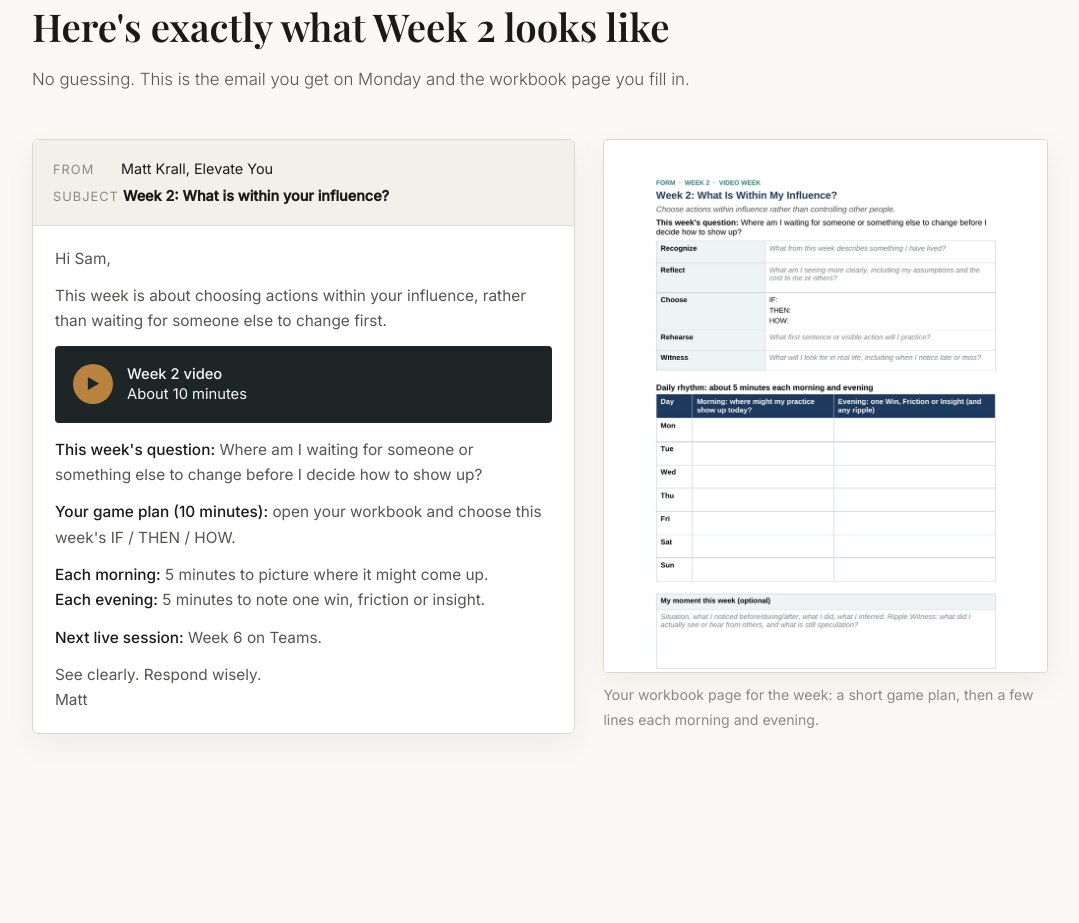
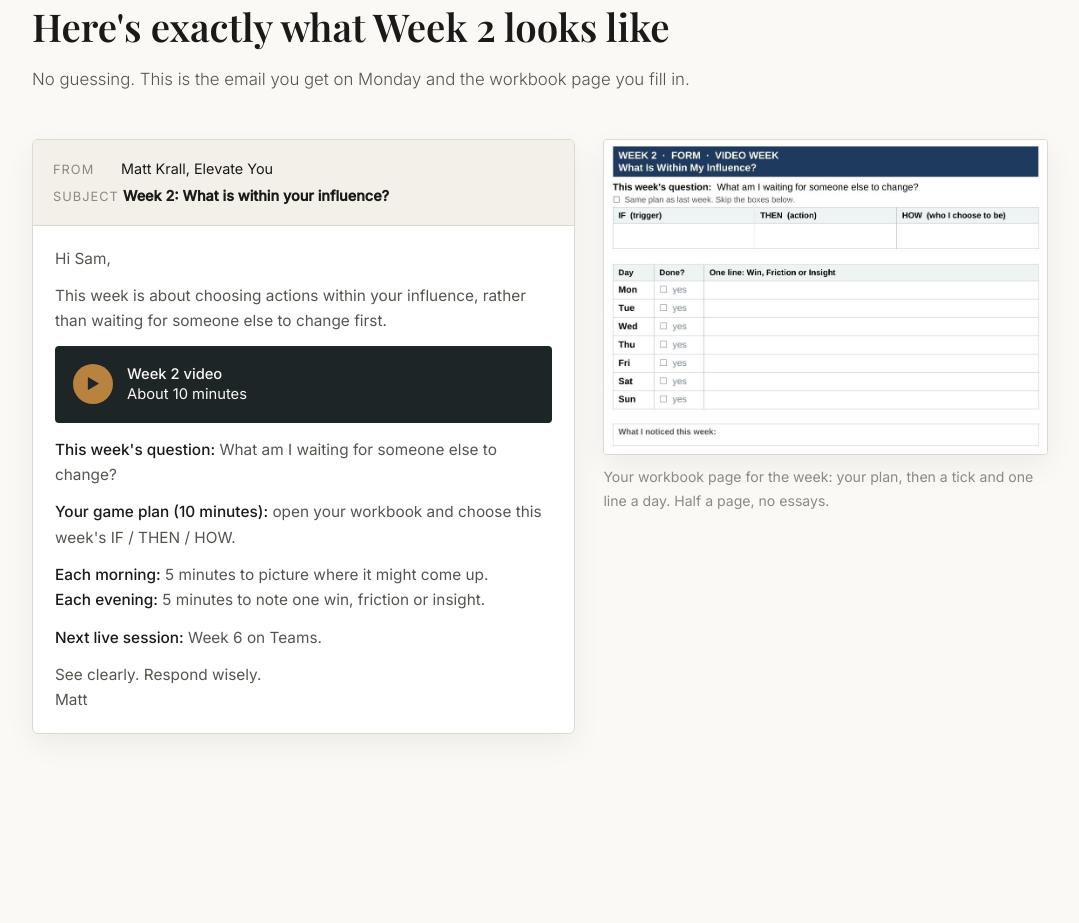
Before and after one commit to Streamlab-ai/matt-website, a plain HTML site: page founding-cohort.html in a window 1280 px wide. Shown: the part 2442-3365 px from the top of the page, without its empty margins (100-1179 px from the left). Drawn offline with nearby package versions, Linux system fonts and the light colour scheme; a script that the page names is missing; a web font is replaced by a local one.

Commit message:
Sample week: show the new short workbook page and matching Week 2 email question
Co-Authored-By: Claude Sonnet 5.5 <noreply@anthropic.com>
Claude-Session: https://claude.ai/code/session_01RqxkW6XNACRAFjN1pJ2KJM

```diff
--- a/founding-cohort.html
+++ b/founding-cohort.html
@@ -121,7 +121,7 @@
               <p>Hi Sam,</p>
               <p>This week is about choosing actions within your influence, rather than waiting for someone else to change first.</p>
               <div class="ig-email__video"><span class="ig-email__play" aria-hidden="true">&#9654;</span><span><strong>Week 2 video</strong><br>About 10 minutes</span></div>
-              <p><strong>This week's question:</strong> Where am I waiting for someone or something else to change before I decide how to show up?</p>
+              <p><strong>This week's question:</strong> What am I waiting for someone else to change?</p>
               <p><strong>Your game plan (10 minutes):</strong> open your workbook and choose this week's IF / THEN / HOW.</p>
               <p><strong>Each morning:</strong> 5 minutes to picture where it might come up.<br><strong>Each evening:</strong> 5 minutes to note one win, friction or insight.</p>
               <p><strong>Next live session:</strong> Week 6 on Teams.</p>
@@ -129,8 +129,8 @@
             </div>
           </div>
           <figure class="ig-sample__wb">
-            <img src="/images/sample-week-workbook.jpg" alt="Sample workbook page for Week 2: game plan questions and a Monday to Sunday morning and evening log" loading="lazy" width="900" height="1083">
-            <figcaption>Your workbook page for the week: a short game plan, then a few lines each morning and evening.</figcaption>
+            <img src="/images/sample-week-workbook-v2.jpg" alt="Sample workbook page for Week 2: this week's question, an IF / THEN / HOW plan, and a Monday to Sunday tick-box log with one line a day" loading="lazy" width="1015" height="720">
+            <figcaption>Your workbook page for the week: your plan, then a tick and one line a day. Half a page, no essays.</figcaption>
           </figure>
         </div>
       </div>
```
Also changed, not shown: individual-growth.html (+3 -3 lines), images/sample-week-workbook-v2.jpg (added), images/sample-week-workbook.jpg (deleted).
